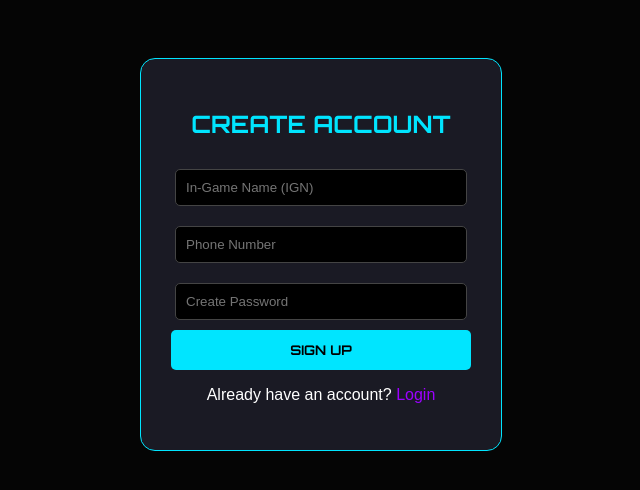
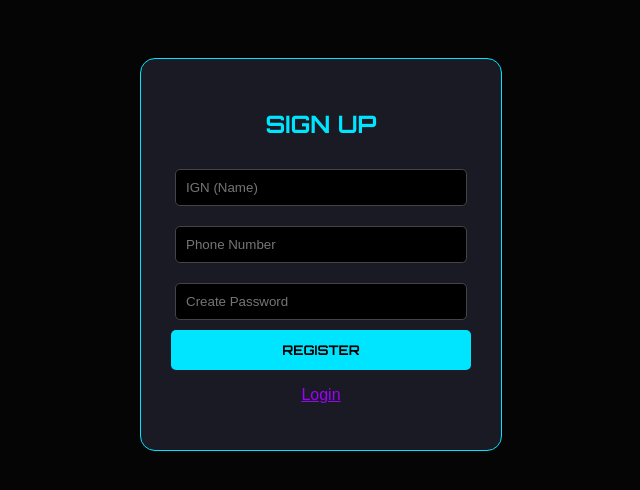
Before and after one commit to dynamaxhunt/ZENI-TOURNAMENT-DASHBOARD-, a Flask app: page /signup in a window 1280 px wide. Shown: the top 490 px of the page, without its empty margins (319-959 px from the left). Run offline with Flask 3, Linux system fonts and the light colour scheme.

Commit message:
Update signup.html

```diff
--- a/templates/signup.html
+++ b/templates/signup.html
@@ -1,27 +1,27 @@
 <!DOCTYPE html>
 <html>
 <head>
-    <title>Signup - ZENI SCRIMS</title>
+    <title>Signup</title>
     <meta name="viewport" content="width=device-width, initial-scale=1.0">
+    <link rel="icon" type="image/jpeg" href="{{ url_for('static', filename='favicon.jpg') }}">
     <link href="https://fonts.googleapis.com/css2?family=Orbitron:wght@700&display=swap" rel="stylesheet">
     <style>
         body { background: #050505; color: white; font-family: sans-serif; text-align: center; padding-top: 50px; }
         .box { background: #1a1a24; border: 1px solid #00e5ff; padding: 30px; display: inline-block; border-radius: 15px; width: 300px; }
         input { width: 90%; padding: 10px; margin: 10px 0; background: #000; border: 1px solid #444; color: white; border-radius: 5px; }
         button { width: 100%; padding: 12px; background: #00e5ff; color: black; border: none; font-weight: bold; border-radius: 5px; cursor: pointer; font-family: 'Orbitron'; }
-        a { color: #9d00ff; text-decoration: none; }
     </style>
 </head>
 <body>
     <div class="box">
-        <h2 style="color:#00e5ff; font-family:'Orbitron'">CREATE ACCOUNT</h2>
+        <h2 style="color:#00e5ff; font-family:'Orbitron'">SIGN UP</h2>
         <form method="POST">
-            <input type="text" name="name" placeholder="In-Game Name (IGN)" required>
+            <input type="text" name="name" placeholder="IGN (Name)" required>
             <input type="tel" name="phone" placeholder="Phone Number" required>
             <input type="password" name="password" placeholder="Create Password" required>
-            <button type="submit">SIGN UP</button>
+            <button type="submit">REGISTER</button>
         </form>
-        <p>Already have an account? <a href="/login">Login</a></p>
+        <p><a href="/login" style="color:#9d00ff;">Login</a></p>
     </div>
 </body>
 </html>
```
